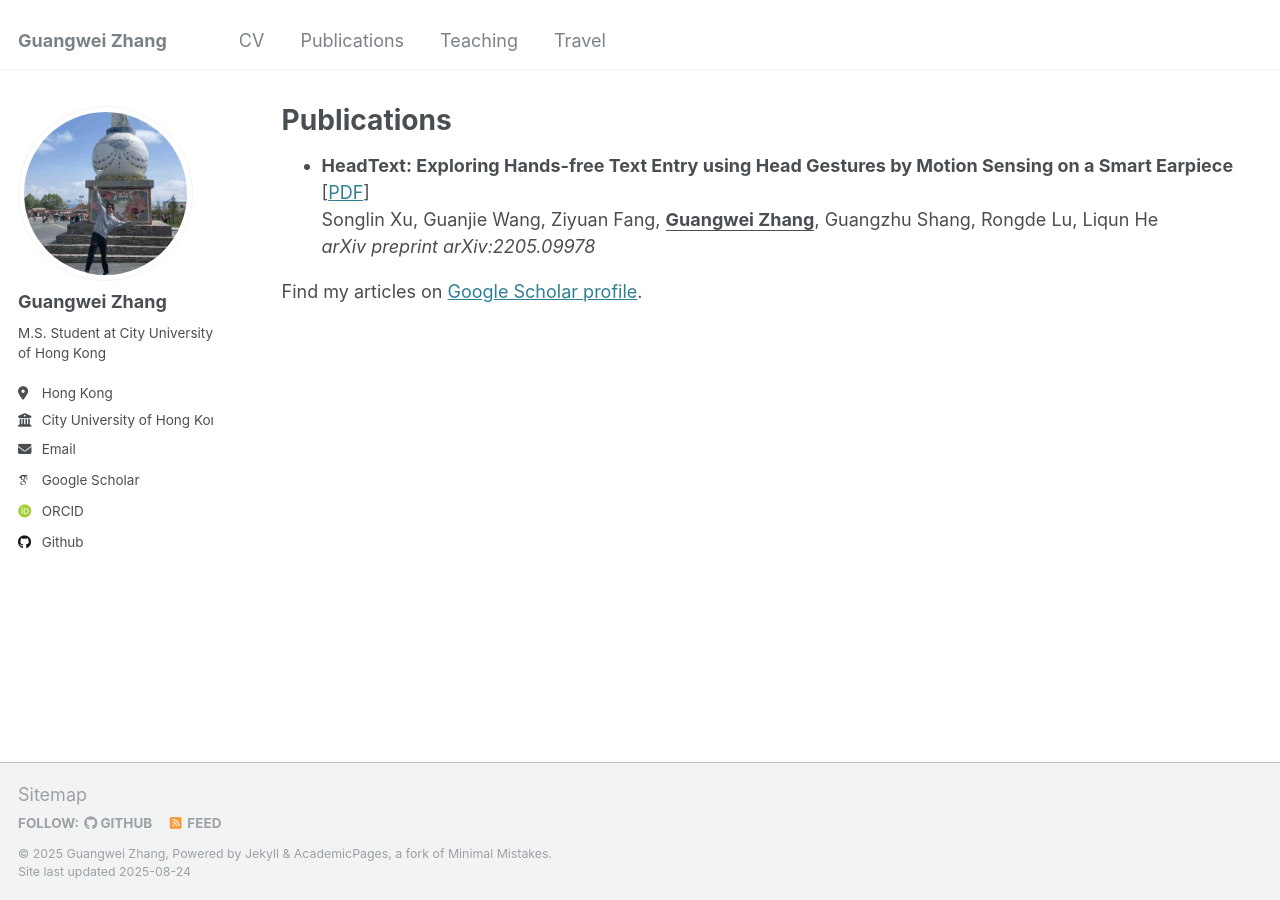
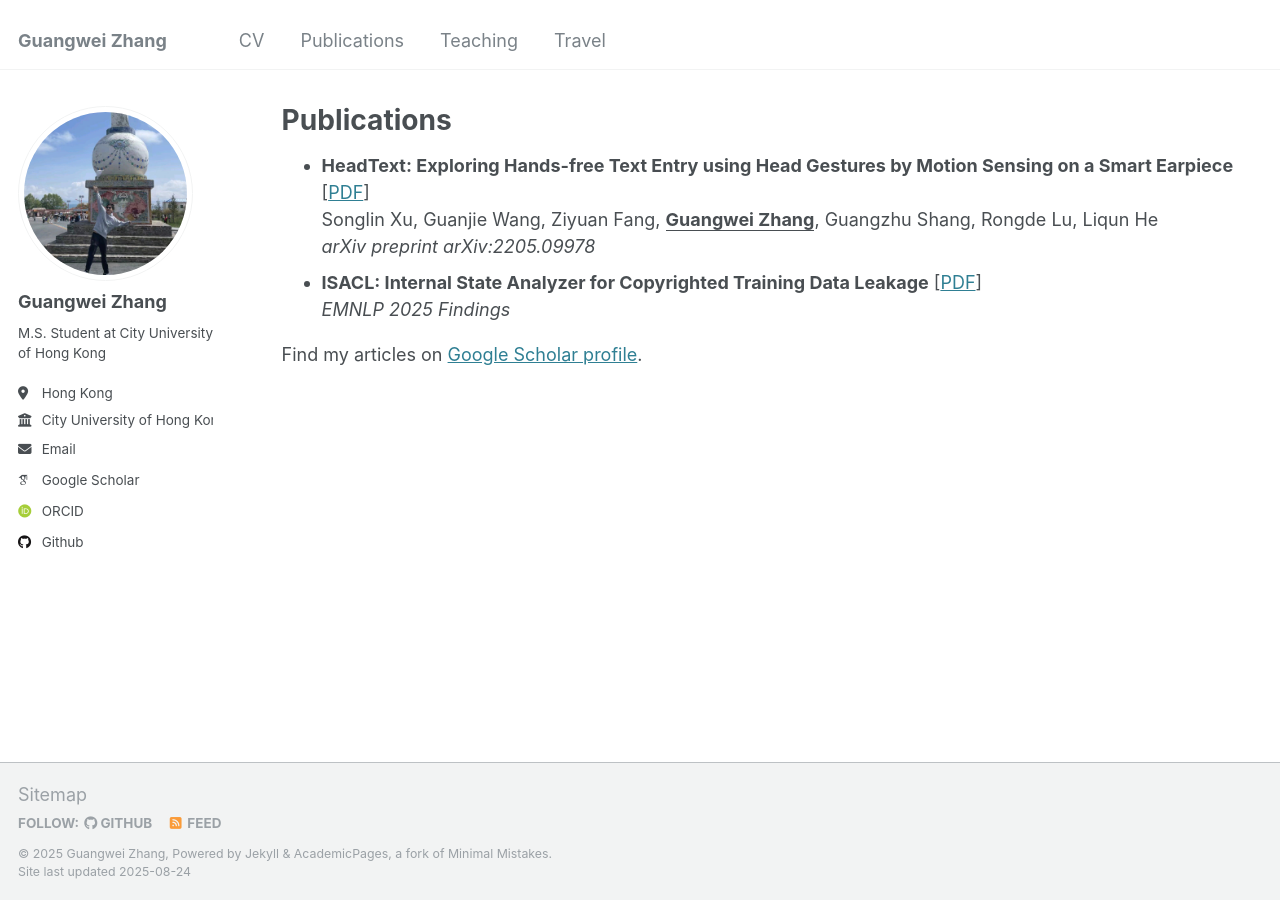
Before and after one commit to changhu73/changhu73.github.io, a Jekyll site: the page built from _pages/publications.html, in a window 1280 px wide. Built offline with Jekyll 4.4.1, drawn with Linux system fonts in a browser that asks for light colours; some web fonts are replaced.

Commit message:
Update publications.html

```diff
--- a/_pages/publications.html
+++ b/_pages/publications.html
@@ -16,6 +16,13 @@ author_profile: true
     Songlin Xu, Guanjie Wang, Ziyuan Fang, <u><b>Guangwei Zhang</b></u>, Guangzhu Shang, Rongde Lu, Liqun He<br>
     <i>arXiv preprint arXiv:2205.09978</i>
   </li>
+  <li>
+    <b>ISACL: Internal State Analyzer for Copyrighted Training Data Leakage</b> [<a href="">PDF</a>]<br>
+    <!-- <u><b>Guangwei Zhang</b></u>, <br> -->
+    <i>EMNLP 2025 Findings</i>
+  </li>
+
+
 </ul>
 
 
```
